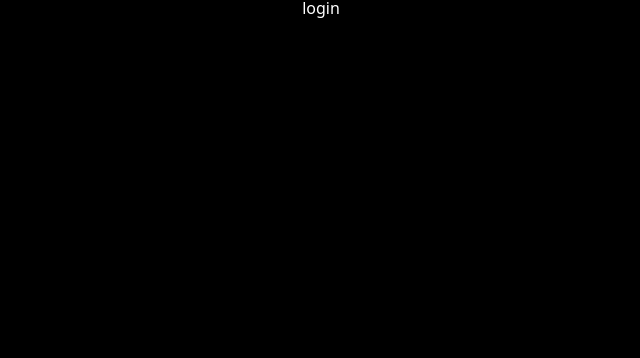
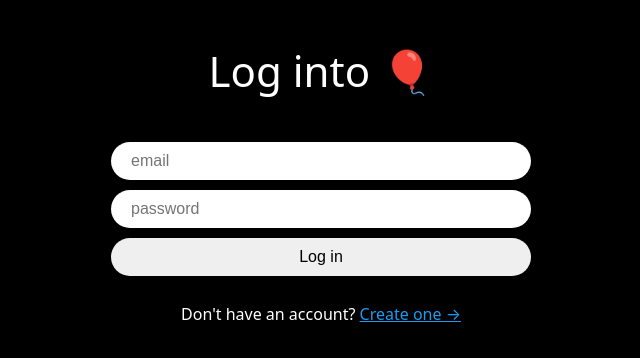
Before and after one commit to Livelyoneweek/react_twitter_clone, a React (Vite) app: page /login in a window 1280 px wide. Shown: the top 358 px of the page, without its empty margins (319-959 px from the left). Built offline with nearby package versions, Linux system fonts and the light colour scheme; the HTML template or start-up script is replaced by a standard one.

Commit message:
feat: login add, auth components add

```diff
--- /dev/null
+++ b/src/components/auth-components.ts
@@ -0,0 +1,46 @@
+import styled from "styled-components";
+
+export const Wrapper = styled.div`
+  height: 100%;
+  display: flex;
+  flex-direction: column;
+  align-items: center;
+  width: 420px;
+  padding: 50px 0px;
+`;
+export const Title = styled.h1`
+  font-size: 42px;
+`;
+export const Form = styled.form`
+  margin-top: 50px;
+  margin-bottom: 10px;
+  display: flex;
+  flex-direction: column;
+  gap: 10px;
+  width: 100%;
+`;
+export const Input = styled.input`
+  padding: 10px 20px;
+  border-radius: 50px;
+  border: none;
+  width: 100%;
+  font-size: 16px;
+  &[type="submit"] {
+    cursor: pointer;
+    &:hover {
+      opacity: 0.8;
+    }
+  }
+`;
+
+export const Error = styled.span`
+  font-weight: 600;
+  color: tomato;
+`;
+
+export const Switcher = styled.span`
+  margin-top: 20px;
+  a {
+    color: #1d9bf0;
+  }
+`
--- a/src/routes/create-account.tsx
+++ b/src/routes/create-account.tsx
@@ -1,47 +1,10 @@
 import React, { useState } from "react";
-import styled from "styled-components";
 import { auth } from "../firebase";
 import {createUserWithEmailAndPassword, updateProfile} from "firebase/auth"
-import { useNavigate } from "react-router-dom";
+import { Link, useNavigate } from "react-router-dom";
 import { FirebaseError } from "firebase/app";
+import { Error, Form, Input, Switcher, Title, Wrapper } from "../components/auth-components";
 
-const Wrapper = styled.div`
-  height: 100%;
-  display: flex;
-  flex-direction: column;
-  align-items: center;
-  width: 420px;
-  padding: 50px 0px;
-`;
-const Title = styled.h1`
-  font-size: 42px;
-`;
-const Form = styled.form`
-  margin-top: 50px;
-  margin-bottom: 10px;
-  display: flex;
-  flex-direction: column;
-  gap: 10px;
-  width: 100%;
-`;
-const Input = styled.input`
-  padding: 10px 20px;
-  border-radius: 50px;
-  border: none;
-  width: 100%;
-  font-size: 16px;
-  &[type="submit"] {
-    cursor: pointer;
-    &:hover {
-      opacity: 0.8;
-    }
-  }
-`;
-
-const Error = styled.span`
-  font-weight: 600;
-  color: tomato;
-`;
 
 export default function CreateAccount() {
   const navigate = useNavigate();
@@ -93,7 +56,7 @@
 
   return (
     <Wrapper>
-      <Title>Log into 🎈</Title>
+      <Title>Join 🎈</Title>
       <Form onSubmit={onSubmit}>
         <Input
           onChange={onChange}
@@ -122,6 +85,9 @@
         <Input type="submit" value={isLoading ? "Loading" : "Create Account"} />
       </Form>
       {error !== "" ? <Error>{error}</Error> : null}
+      <Switcher>
+        Already have an account? <Link to="/login">Log in &rarr;</Link>
+      </Switcher>
     </Wrapper>
   );
 }
--- a/src/routes/login.tsx
+++ b/src/routes/login.tsx
@@ -1,5 +1,78 @@
-export default function Login() {
-    return (
-        <h1>login</h1>
-    )
+import React, { useState } from "react";
+import { auth } from "../firebase";
+import { Link, useNavigate } from "react-router-dom";
+import { FirebaseError } from "firebase/app";
+import { signInWithEmailAndPassword } from "firebase/auth";
+import { Error, Form, Input, Switcher, Title, Wrapper } from "../components/auth-components";
+
+
+export default function CreateAccount() {
+  const navigate = useNavigate();
+  const [isLoading, setLoading] = useState(false);
+
+  const [email, setEmail] = useState("");
+  const [password, setPassword] = useState("");
+
+  const [error, setError] = useState("");
+
+  const onChange = (e: React.ChangeEvent<HTMLInputElement>) => {
+    const {
+      target: { name, value },
+    } = e;
+
+    if (name === "email") {
+      setEmail(value);
+    } else if (name === "password") {
+      setPassword(value);
+    }
+  };
+
+  const onSubmit = async (e: React.FormEvent<HTMLFormElement>) => {
+    e.preventDefault();
+    setError("");
+
+    if ( isLoading || email === "" || password === "") return;
+    try {
+      setLoading(true);
+      await signInWithEmailAndPassword(auth, email, password)
+      navigate("/");
+    } catch (e) {
+      if(e instanceof FirebaseError) {
+        setError(e.message);
+      }
+    } finally {
+      setLoading(false);
+    }
+
+    console.log(email, password);
+  };
+
+  return (
+    <Wrapper>
+      <Title>Log into 🎈</Title>
+      <Form onSubmit={onSubmit}>
+        <Input
+          onChange={onChange}
+          name="email"
+          value={email}
+          placeholder="email"
+          type="email"
+          required
+        />
+        <Input
+          onChange={onChange}
+          name="password"
+          value={password}
+          placeholder="password"
+          type="password"
+          required
+        />
+        <Input type="submit" value={isLoading ? "Loading" : "Log in"} />
+      </Form>
+      {error !== "" ? <Error>{error}</Error> : null}
+      <Switcher>
+        Don't have an account? <Link to="/create-account">Create one &rarr;</Link>
+      </Switcher>
+    </Wrapper>
+  );
 }
```
